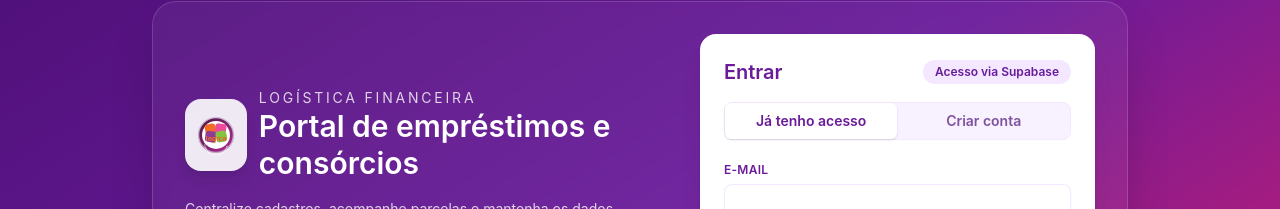
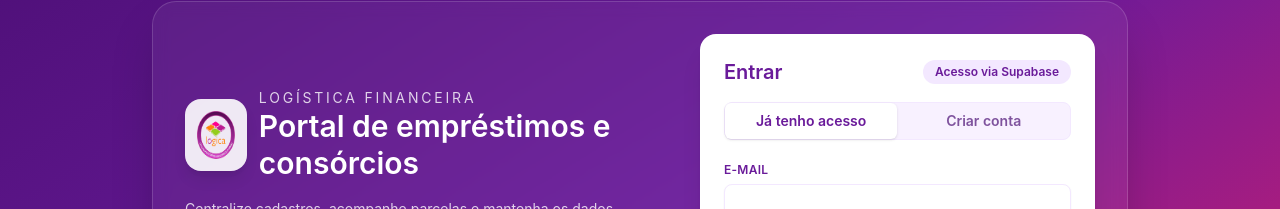
Before and after one commit to herreratc/emprest-logica, a React (Vite) app: page / in a window 1280 px wide. Shown: the part 165-374 px from the top of the page. Built offline with nearby package versions, Linux system fonts and the light colour scheme; no server answers; the database is empty.

Commit message:
Use PNG logo asset

```diff
--- a/index.html
+++ b/index.html
@@ -4,7 +4,7 @@
     <meta charset="UTF-8" />
     <meta name="viewport" content="width=device-width, initial-scale=1.0" />
     <title>Controle de Empréstimos - Lógica</title>
-    <link rel="icon" type="image/svg+xml" href="/logo.svg" />
+    <link rel="icon" type="image/png" href="/logo.png" />
   </head>
   <body class="bg-logica-light-lilac min-h-screen">
     <div id="root"></div>
--- a/src/components/LoginView.tsx
+++ b/src/components/LoginView.tsx
@@ -37,7 +37,7 @@ export function LoginView() {
           <div className="space-y-4">
             <div className="flex items-center gap-3">
               <div className="rounded-2xl bg-white/90 p-3 shadow-lg shadow-black/10">
-                <img src="/logo.svg" alt="Lógica" className="h-12 w-12" />
+                <img src="/logo.png" alt="Lógica" className="h-12 w-12" />
               </div>
               <div>
                 <p className="text-sm uppercase tracking-[0.2em] text-white/80">Logística financeira</p>
```
